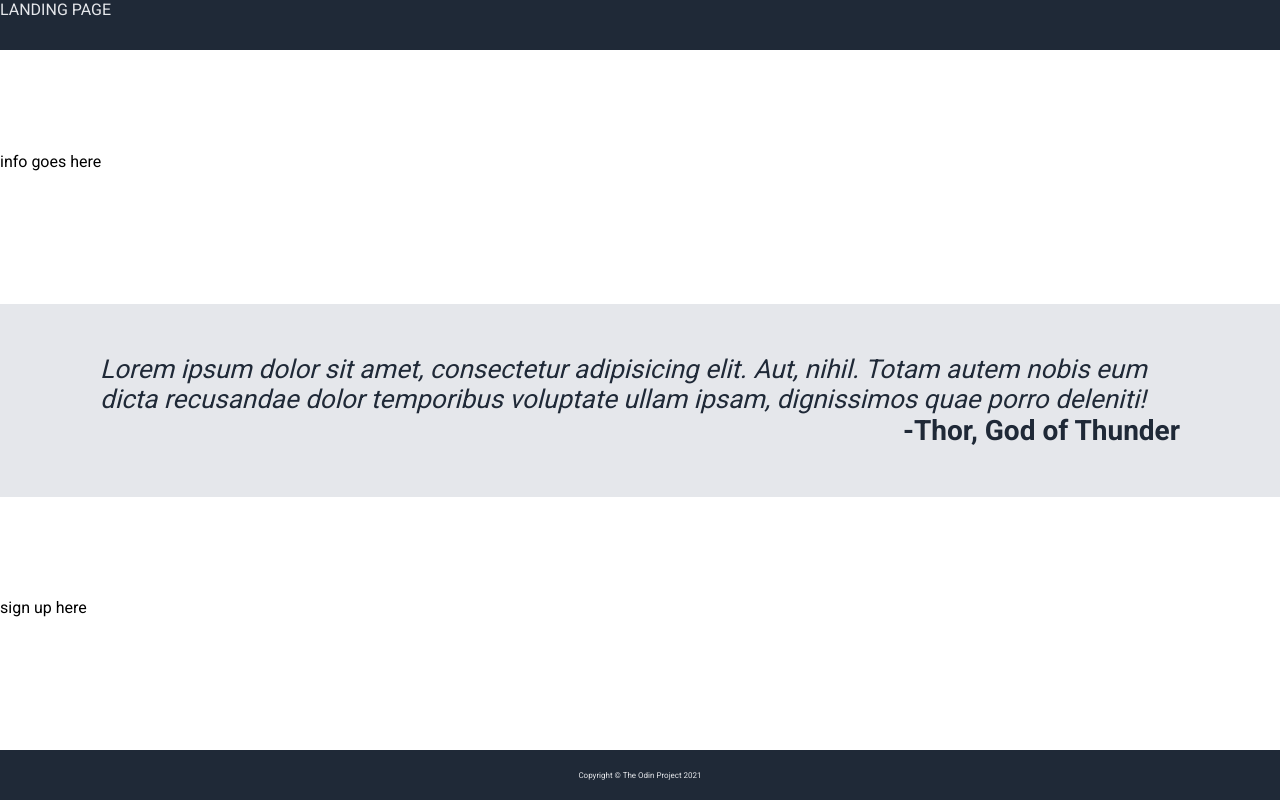
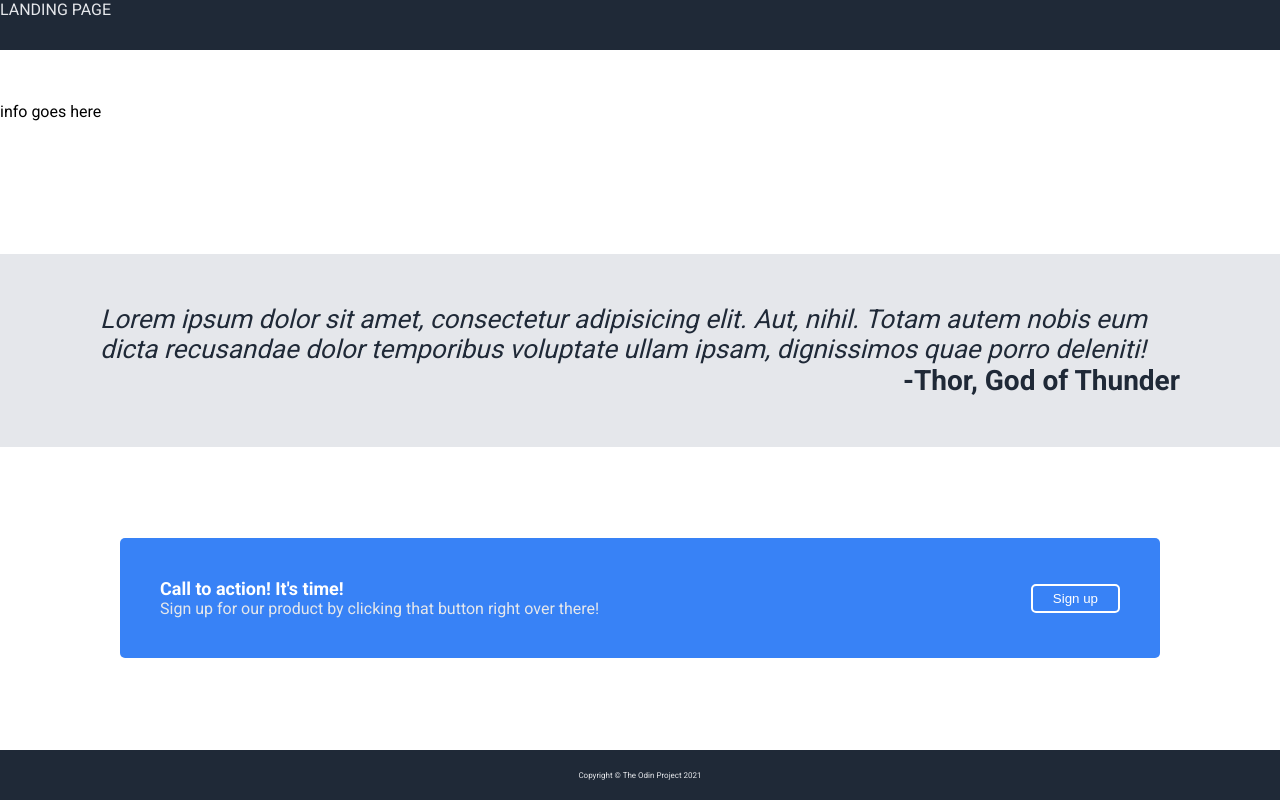
Before and after one commit to foomw96/Odin_Landing_Page, a plain HTML site: page index.html in a window 1280 px wide. Drawn offline with Linux system fonts and the light colour scheme.

Commit message:
Lay out sign up portion

```diff
--- a/index.html
+++ b/index.html
@@ -30,7 +30,21 @@
 
     <div class="signup">
 
-        sign up here
+        <div class="signupcard">
+            <div class="signupleft">
+                <div class="signuptitle">
+                    Call to action! It's time!
+                </div>
+                <div class="signuptext">
+                    Sign up for our product by clicking that button right over there!
+                </div>
+            </div>
+            <button id="signup">
+                Sign up
+            </button>
+
+        </div>
+
 
     </div>
 
--- a/styles.css
+++ b/styles.css
@@ -10,6 +10,12 @@ body {
   justify-content: space-between;
 }
 
+button {
+    background-color: #3882F6;
+    color: white;
+
+}
+
 .header {
     height: 50px;
     background-color: #1F2937;
@@ -17,7 +23,7 @@ body {
 }
 
 .info {
-    height: 50px;
+    height: 100px;
     background-color: white;
 }
 
@@ -44,9 +50,52 @@ body {
 }
 
 .signup {
-    height: 50px;
+    height: 200px;
     background-color: white;
+    display: flex;
+    justify-content: center;
+    align-items: center;
 }
+
+.signupcard {
+    background-color: #3882F6;
+    color: white;
+
+    padding: 40px;
+    border-radius: 5px;
+    width: 75vw;
+
+    display: flex;
+    align-items: center;
+    justify-content: space-between;
+    gap: 50px;
+
+
+
+}
+
+.signupleft {
+    display: flex;
+    flex-direction: column;
+}
+
+.signupcard .signuptitle {
+    font-weight: bold;
+    font-size: large;
+}
+
+.signupcard .signuptext {
+    color: #E5E7EB;
+}
+
+#signup {
+    border: 2px solid white;
+    border-radius: 5px;
+    flex-shrink: 0;
+    padding: 5px 20px;
+}
+
+
 
 .footer {
     height: 50px;
```
